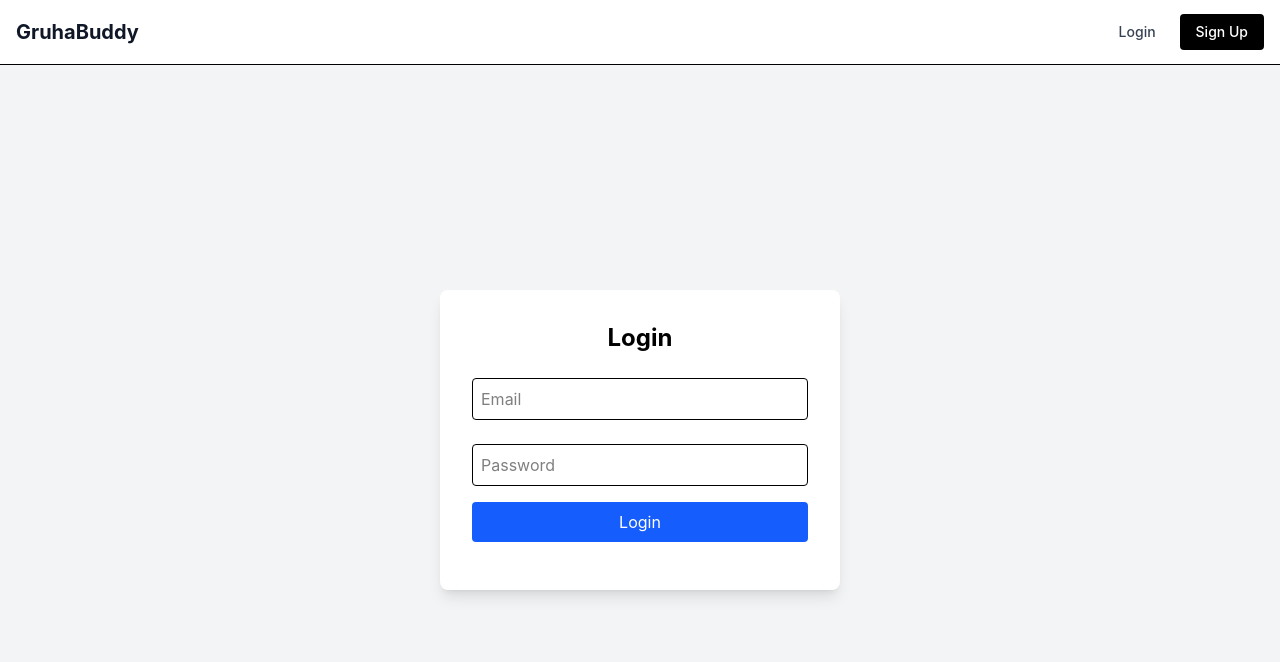
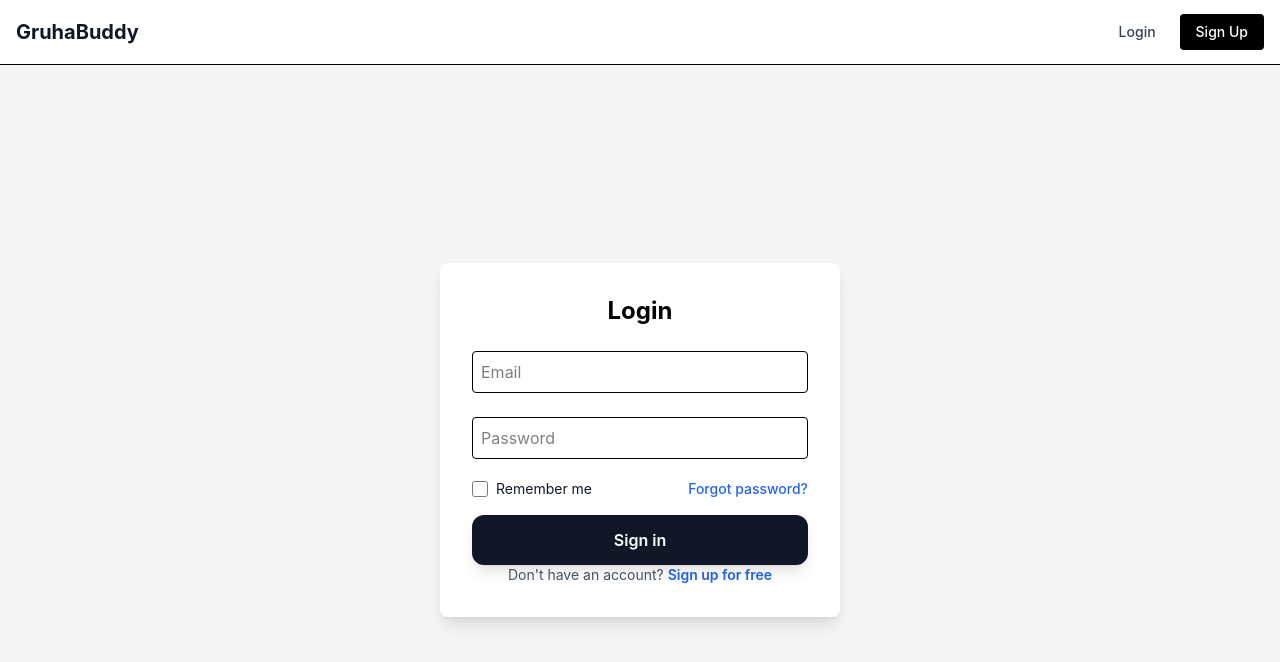
Before and after one commit to shriija/task-managerr, a React (Vite) app in the folder client/: page /login in a window 1280 px wide. Shown: the top 662 px of the page. Built offline with nearby package versions, Linux system fonts and the light colour scheme.

Commit message:
update UI

```diff
--- a/client/src/index.css
+++ b/client/src/index.css
@@ -1 +1,18 @@
 @import "tailwindcss";
+
+@theme {
+  --color-primary-50: #eff6ff;
+  --color-primary-100: #dbeafe;
+  --color-primary-200: #bfdbfe;
+  --color-primary-300: #93c5fd;
+  --color-primary-400: #60a5fa;
+  --color-primary-500: #3b82f6;
+  --color-primary-600: #2563eb;
+  --color-primary-700: #1d4ed8;
+  --color-primary-800: #1e40af;
+  --color-primary-900: #1e3a8a;
+  --color-primary-950: #172554;
+
+  --font-display: "Clash Display", sans-serif;
+  --font-body: "Inter", sans-serif;
+}
--- a/client/src/pages/Home.jsx
+++ b/client/src/pages/Home.jsx
@@ -11,12 +11,12 @@ function Home() {
     <div className="max-w-7xl mx-auto px-4 text-center">
 
       <h1 className="text-5xl md:text-7xl font-bold text-gray-900 mb-8">
-        Reimagine your <br />
-        <span className="text-blue-600">Dream Space</span>
+        Organize Your Work<br />
+        <span className="text-blue-600">Simplify Your Life</span>
       </h1>
 
       <p className="text-xl text-gray-600 mb-10 max-w-2xl mx-auto">
-        Transform your room photos into personalized interior designs using AI.
+        Plan tasks, Track progress, and collaborate with your team in one powerful workspace
       </p>
 
       <div className="flex flex-col sm:flex-row gap-4 justify-center">
@@ -41,17 +41,18 @@ function Home() {
     <div className="max-w-7xl mx-auto px-4">
 
       <div className="text-center mb-16">
-        <h2 className="text-3xl font-bold text-gray-900">
+        <h2 className="text-3xl font-bold text-gray-900 mb-3">
           Features
         </h2>
+        <h3>Everything You Need to Stay Productive</h3>
       </div>
 
       <div className="grid md:grid-cols-3 gap-8">
 
         <div className="p-8 bg-white border rounded-xl">
-          <h3 className="text-xl font-bold mb-3">AI Design</h3>
+          <h3 className="text-xl font-bold mb-3">Turn Ideas into Action</h3>
           <p className="text-gray-600">
-            Upload a room photo and generate multiple design ideas instantly.
+            A simple and powerful task manager to organize projects, track progress, and stay productive every day
           </p>
         </div>
 
--- a/client/src/pages/Loginpage.jsx
+++ b/client/src/pages/Loginpage.jsx
@@ -1,11 +1,12 @@
 import { useForm } from "react-hook-form";
+import { NavLink } from "react-router";
 
 function Loginpage() {
 
   const {register,handleSubmit,formState:{errors}}=useForm()
 //
   const onUserLogin = async(userCredObj) => {
-    await login(userCredObj)
+    console.log(userCredObj)
   }
 
   return(
@@ -18,11 +19,31 @@ function Loginpage() {
           <input type="email" placeholder="Email" {...register("email",{required:true})} className="w-full border rounded p-2 mb-2"/>
         </div>
 
-        <div className="">
+        <div className="mb-1">
           <input type="password" placeholder="Password" {...register("password",{required:true})} className="w-full border rounded p-2 mb-4"/>
         </div>
 
-        <button className="w-full mb-4 bg-blue-600 text-white p-2 rounded hover:bg-blue-700">Login</button>
+        <div className="flex items-center justify-between mb-4 ">
+        	<div className="flex items-center">
+            <input id="remember-me" type="checkbox" className="h-4 w-4 text-primary-600 focus:ring-primary-500 border-gray-300 rounded" />
+              <label htmlFor="remember-me" className="ml-2 block text-sm text-gray-900">Remember me</label>
+          </div>
+          <div className="text-sm">
+            <a href="#" className="font-medium text-primary-600 hover:text-primary-500">Forgot password?</a>
+          </div>
+        </div>
+
+        <button
+          type="submit"
+          className="group relative w-full flex justify-center py-3 px-4 border border-transparent text-base font-semibold rounded-xl text-white bg-gray-900 hover:bg-gray-800 transition-all shadow-lg hover:shadow-xl focus:outline-none focus:ring-2 focus:ring-offset-2 focus:ring-gray-900"
+        >
+          Sign in
+        </button>
+
+        <p className="text-center text-sm text-gray-600">
+          Don't have an account?{' '}
+        	<NavLink to="/register" className="font-semibold text-primary-600 hover:text-primary-500">  Sign up for free </NavLink>
+        </p>
       </form>
     </div>
   )
--- a/client/src/pages/RegisterPage.jsx
+++ b/client/src/pages/RegisterPage.jsx
@@ -57,7 +57,26 @@ const { register, handleSubmit, formState: { errors } } = useForm();
               <input type="url" placeholder="Enter image URL" className="w-3/4 border rounded p-2" {...register("profileImageUrl")} />
             </div>
           </div>
-          <button type="submit" className="w-full bg-blue-600 mb-4 text-white p-2 rounded hover:bg-blue-700 hover:cursor-pointer" > Register </button>
+          <div className="flex items-center">
+            <input id="terms" type="checkbox" required className="h-4 w-4 text-primary-600 focus:ring-primary-500 border-gray-300 rounded" />
+            <label htmlFor="terms" className="ml-2 block text-sm text-gray-600">
+              I agree to the <a href="#" className="text-primary-600 hover:text-primary-500">Terms</a> and <a href="#" className="text-primary-600 hover:text-primary-500">Privacy Policy</a>
+            </label>
+          </div>
+
+          <button
+            type="submit"
+            className="group relative w-full flex justify-center py-3 px-4 border border-transparent text-base font-semibold rounded-xl text-white bg-primary-600 hover:bg-primary-700 transition-all shadow-lg hover:shadow-primary-500/30 focus:outline-none focus:ring-2 focus:ring-offset-2 focus:ring-primary-500"
+          >
+            Create Account
+          </button>
+
+                        <p className="text-center text-sm text-gray-600">
+                            Already have an account?{' '}
+                            <NavLink to="/login" className="font-semibold text-gray-900 hover:text-gray-700">
+                                Log in
+                            </NavLink>
+                        </p>
           <div className="">
           </div>
         </form>
```
